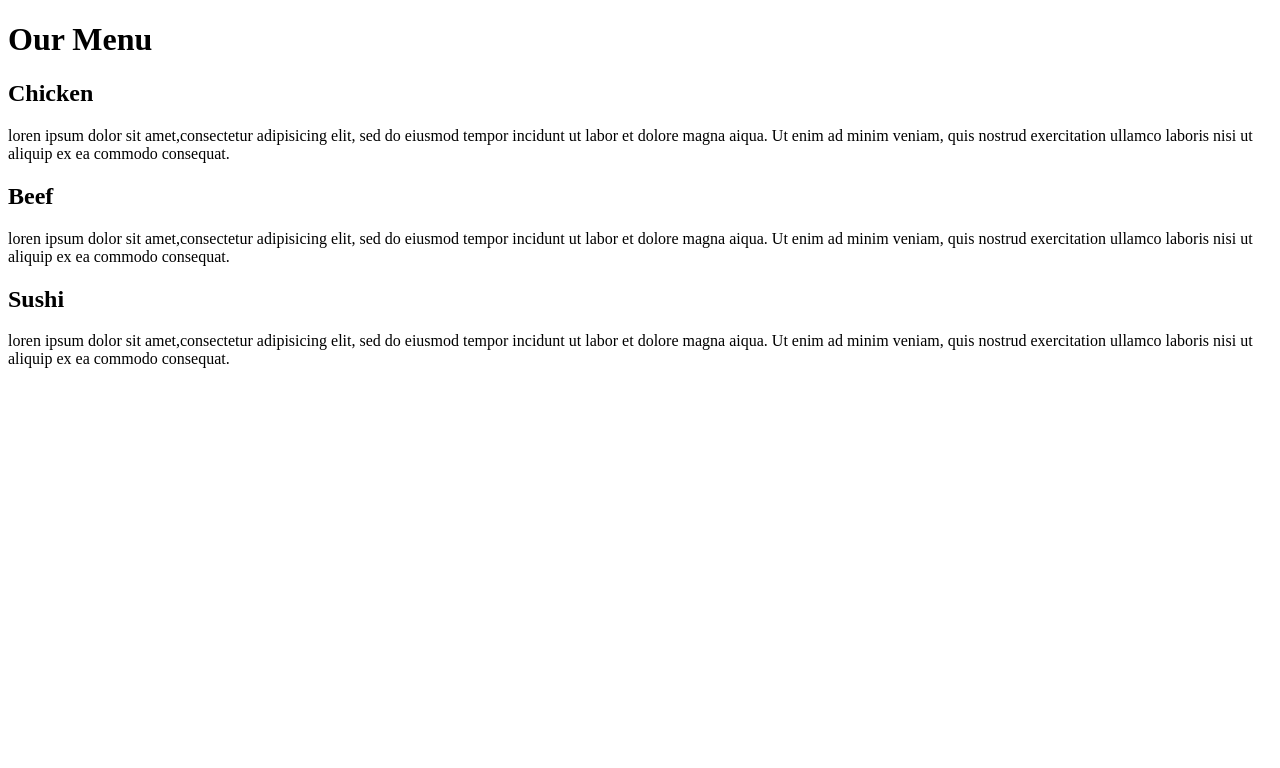
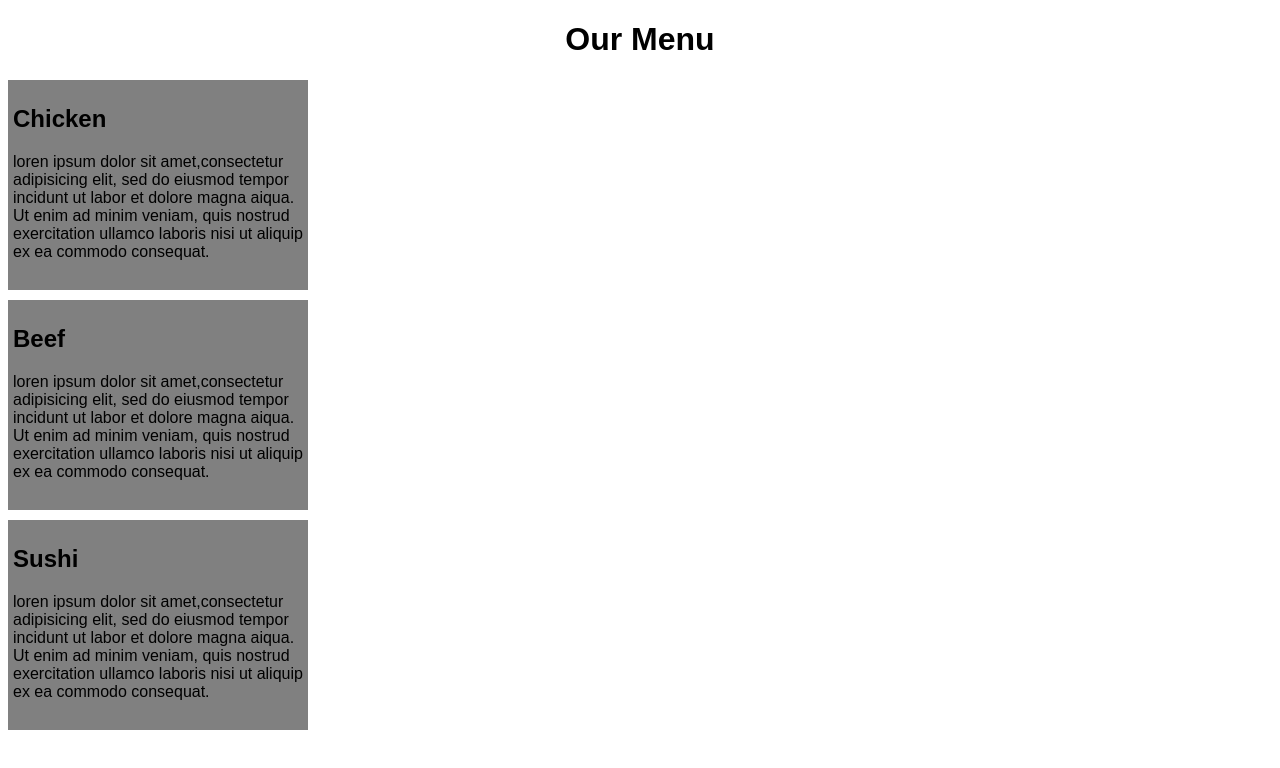
Before and after one commit to Elie02/module2-solution, a plain HTML site: page index.html in a window 1280 px wide. Drawn offline with Linux system fonts and the light colour scheme.

Commit message:
add of base style and framework

```diff
--- a/index.html
+++ b/index.html
@@ -4,8 +4,24 @@
 	<title>Assignment Solution for module 2</title>
 	<meta charset="utf-8">
 	<style>
+/*********Base Styles**********/
 		* {
 			box-sizing: border-box;
+			font-family: sans-serif;
+		}
+		h1 {
+			text-align: center;
+		}
+		div[class] {
+			background: grey;
+			padding: 5px;
+			width: 300px;
+			height: 210px;
+			margin-bottom: 10px;
+		}
+/* Simple Responsible Framework*/
+		#row {
+			width: 100%;
 		}
 	</style>
 </head>
```
